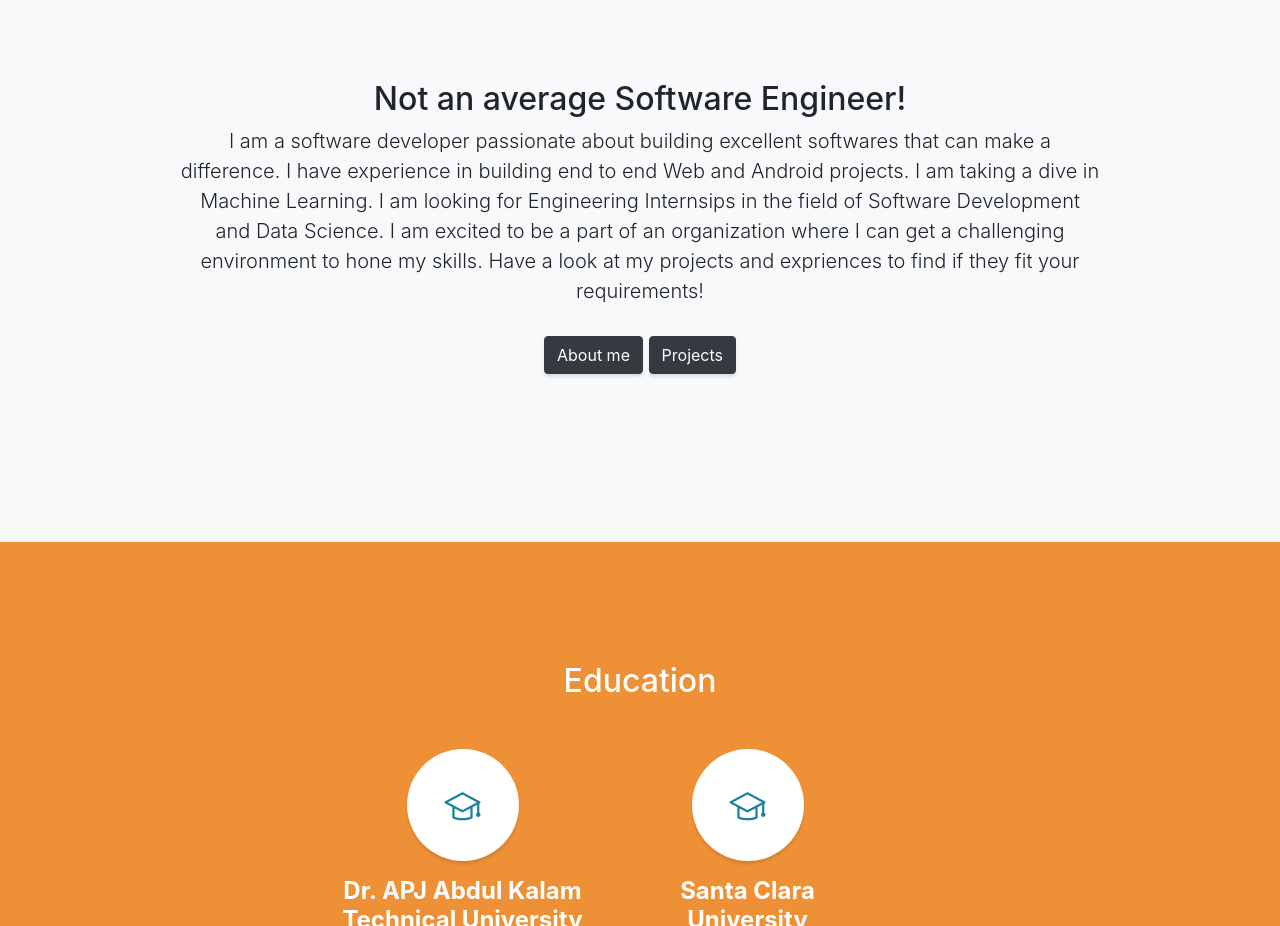
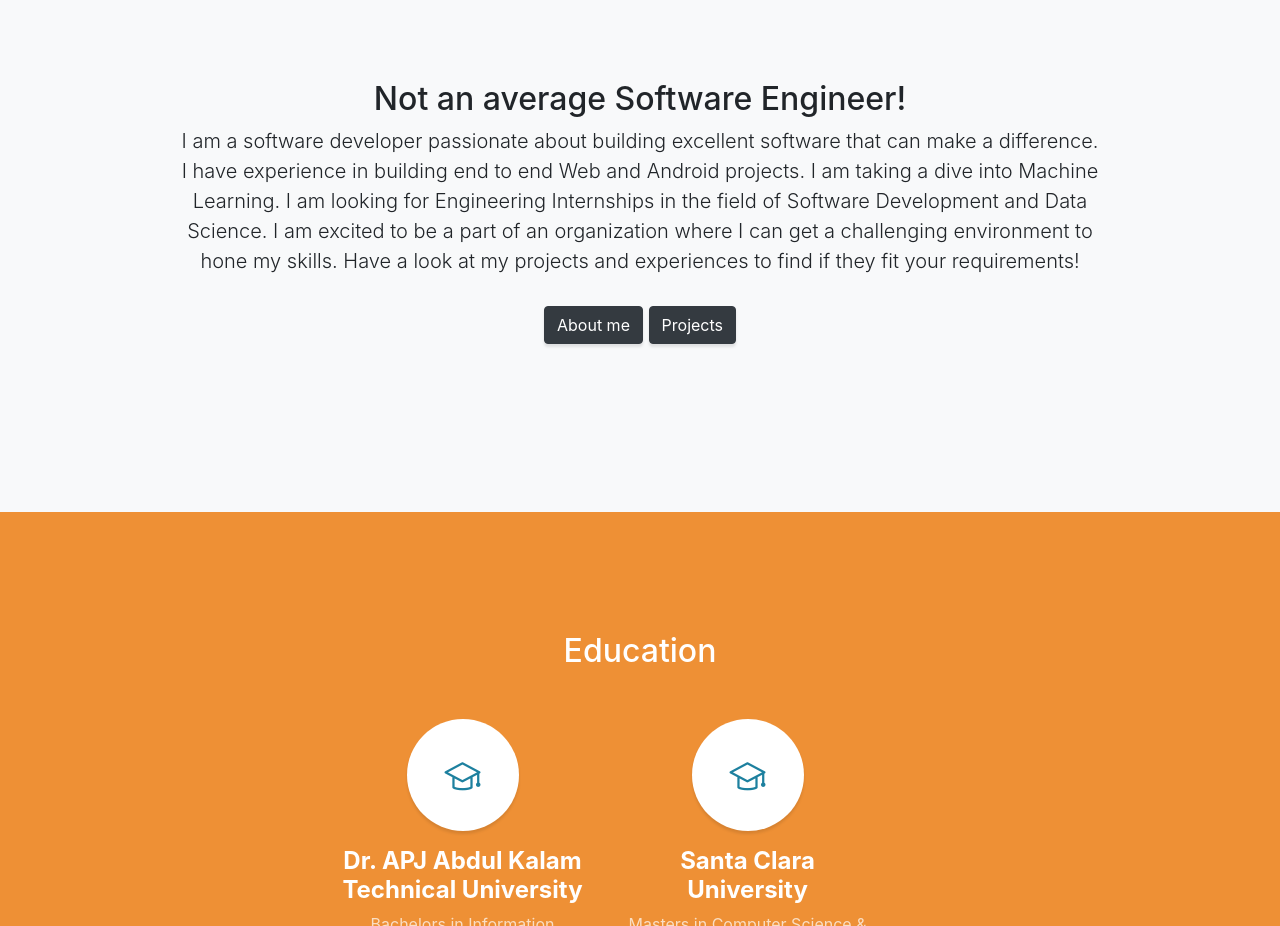
Before and after one commit to saumyasinha023/Saumya-Sinha, a website with bundled scripts: page index.html in a window 1280 px wide. Shown: the part 840-1766 px from the top of the page. Built offline with nearby package versions, Linux system fonts and the light colour scheme.

Commit message:
latest push

```diff
--- a/index.html
+++ b/index.html
@@ -75,8 +75,8 @@
         <div class="row">
           <div class="col-lg-10 mx-auto">
             <h2>Not an average Software Engineer!</h2>
-            <p class="lead mb-5">I am a software developer passionate about building excellent softwares that can make a difference. I have experience in building end to end Web and Android projects. I am taking a dive in Machine Learning. I am looking for Engineering Internsips in the field of Software Development and Data Science.
-            I am excited to be a part of an organization where I can get a challenging environment to hone my skills. Have a look at my projects and expriences to find if they fit your requirements!
+            <p class="lead mb-5">I am a software developer passionate about building excellent software that can make a difference. I have experience in building end to end Web and Android projects. I am taking a dive into Machine Learning. I am looking for Engineering Internships in the field of Software Development and Data Science.
+            I am excited to be a part of an organization where I can get a challenging environment to hone my skills. Have a look at my projects and experiences to find if they fit your requirements!
               <!--<a href="https://unsplash.com/">Unsplash</a>!</p>-->
               <br><br>
             <a class="btn btn-dark btn-xl js-scroll-trigger" href="#education">About me</a>
```
